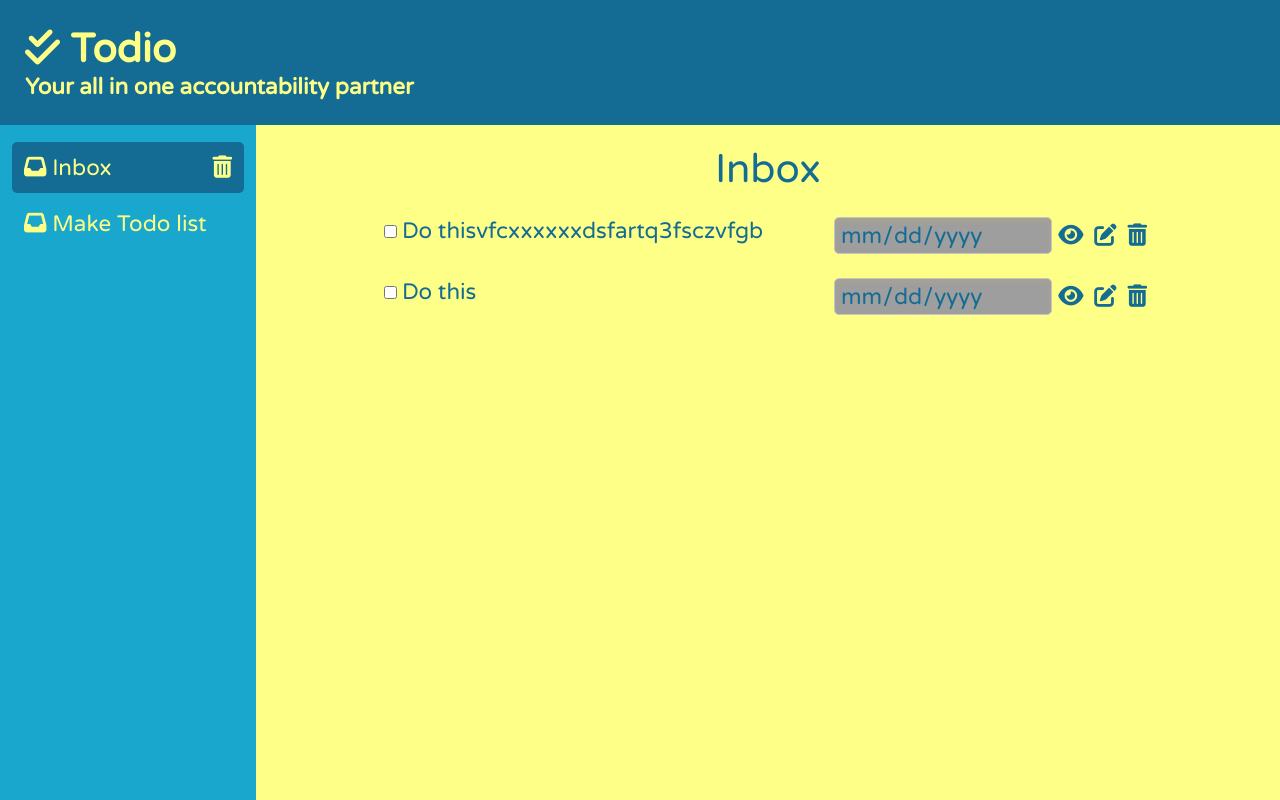
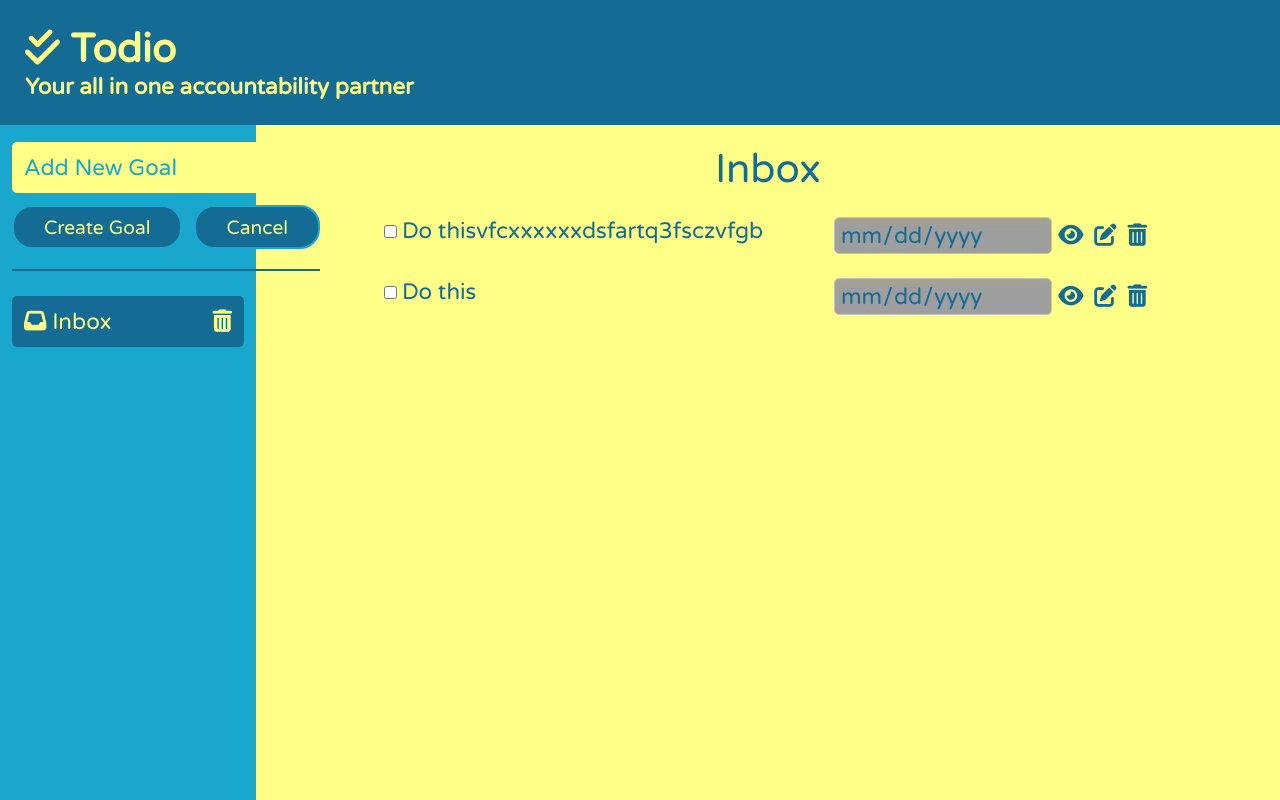
Before and after one commit to mariyazaveri13/todo, a website built with webpack: page src/index.html in a window 1280 px wide. Shown: the top 800 px of the page. Built offline with nearby package versions, Linux system fonts and the light colour scheme; grey boxes are pictures that could not be loaded.

Commit message:
removed dependancy on Storage for now

```diff
--- a/src/index.html
+++ b/src/index.html
@@ -22,10 +22,18 @@
         <div class="sidebar">
 
             <div class="menu-items">
+                <div class="menu-items-pr" >
+
+                    <input type="text" class="sidebar-input" name="projectName" placeholder="Add New Goal" id="projectName">
+
+                    <div class="btns">
+                        <button type="button" class="btn submit" id="submitBtn">Create Goal</button>
+                        <button type="button" class="btn reset" id="resetBtn">Cancel</button>
+                    </div>
+
+                    <hr class="hr">
+                </div>
                 <div class="menu-items-1" id="menuItems">
-
-                </div>
-                <div class="menu-items-1">
 
                 </div>
             </div>
--- a/src/index.js
+++ b/src/index.js
@@ -1,5 +1,7 @@
 import './style.css'
-import {makeActiveProject,setProjectsInSideBar} from './modules/UI.js';
+import {makeActiveProject,setProjectsInSideBar,innitGoals,defaultProject} from './modules/UI.js';
 
-makeActiveProject();
+defaultProject();
+//makeActiveProject();
+innitGoals();
 setProjectsInSideBar();
--- a/src/modules/Storage.js
+++ b/src/modules/Storage.js
@@ -1,14 +1,37 @@
-export default class Storage{
+// import Logger from "./Logger";
+// import TodoList from "./TodoList";
 
-    static saveToLocalStorge(todoList){
-        localStorage.setItem("todoList",JSON.stringify(todoList));
-    }
+// export default class Storage{
 
-    static getTodoFromLocalStorage(){
-        return JSON.parse(localStorage.getItem("todoList"));
-    }
+//     constructor(){
+//     }
 
-    static getProjectList(){
-        return JSON.parse(localStorage.getItem("todoList")).projects;
-    }
-}
+//     static saveToLocalStorge(todoList){
+//         localStorage.setItem("todoList",JSON.stringify(todoList));
+//     }
+
+//     static getTodoFromLocalStorage(){
+//         if(localStorage.getItem("todoList")=='undefined')
+//             return undefined;
+//         return JSON.parse(localStorage.getItem("todoList"));
+//     }
+
+//     static getProjectList(){
+//         if(!localStorage.getItem("todoList") || localStorage.getItem("todoList")=='undefined')
+//             return undefined;
+//         return JSON.parse(localStorage.getItem("todoList"));
+//     }
+
+//     static checkValidity(projectId){
+//         return this.getProjectList().some((project) => {
+//             return project.id === projectId;
+//         });
+//     }
+
+//     static addProject(project){
+//         if(!Storage.getTodoFromLocalStorage() || Storage.getTodoFromLocalStorage() == 'undefined'){
+//             //Storage.saveToLocalStorge(todoList.getProject('inbox'));
+//         }
+//         localStorage.setItem("todoList",JSON.stringify(project));
+//     }
+// }
--- a/src/modules/TodoList.js
+++ b/src/modules/TodoList.js
@@ -1,10 +1,9 @@
 import Project from './Project.js';
 
 export default class TodoList{
-    constructor(id){
-        this.id = id;
+    constructor(){
         this.projects = []
-        this.projects.push(new Project('inbox','Inbox'));
+        //this.projects.push(new Project('inbox','Inbox'));
     }
 
     addProjects(project){
@@ -15,7 +14,15 @@ export default class TodoList{
         return this.projects;
     }
 
-    getId(){
-        return this.id;
+    getProject(projectId){
+        return this.projects.find((p)=>{
+            return p.id === projectId
+        });
+    }
+
+    checkValidity(projectId){
+        return this.getTodoList().some((project) => {
+            return project.id === projectId;
+        });
     }
 }
--- a/src/modules/UI.js
+++ b/src/modules/UI.js
@@ -1,9 +1,16 @@
 import Project from "./Project";
+import Logger from "./Logger";
 import TodoList from "./TodoList";
-import Logger from "./Logger";
-import Storage from "./Storage";
 
 const FILE_NAME = 'src/modules/UI.js';
+const todoList = new TodoList();
+
+export function defaultProject(){
+    const project= new Project('inbox','Inbox');
+    todoList.addProjects(project)
+    setProjectsInSideBar();
+    makeActiveProject('inbox');
+}
 
 export function makeActiveProject(ele){
 
@@ -36,21 +43,8 @@ function removeClass(element){
 }
 
 export function setProjectsInSideBar(){
-    const p1 =  new Project(transormToCamelCase("Make Todo list"),"Make Todo list");
-    const p2 =  new Project(transormToCamelCase("Progress over Perfection"),"Progress over Perfection");
-
-    const list = new TodoList();
-
-    list.addProjects(p1);
-    //list.addProjects(p2);
-
-    Storage.saveToLocalStorge(list);
-
-    let lista = Storage.getProjectList();
-    console.log(lista);
     let todoListinner = '';
-
-    lista.map((p) => {
+    todoList.getTodoList().map((p) => {
         todoListinner += `
         <div class="project-btn" id="${p.id}">
             <div>
@@ -74,3 +68,37 @@ export function setProjectsInSideBar(){
 function transormToCamelCase(str){
     return str.toLowerCase().replace(/[^a-zA-Z0-9]+(.)/g, (m, chr) => chr.toUpperCase());
 }
+
+export function innitGoals(){
+    const submitBtn = document.getElementById('submitBtn');
+    const resetBtn = document.getElementById('resetBtn');
+
+    submitBtn.onclick = (e) => handleOnclickCreateGoal();
+    resetBtn.onclick = (e) => handleOnclickResetGoal();
+}
+
+function handleOnclickCreateGoal(){
+    let projectName = document.getElementById('projectName').value;
+    const projectId = transormToCamelCase(projectName);
+
+    if(!projectName){
+        alert('Please enter a goal');
+        return;
+    }
+    if(todoList.checkValidity(projectId)){
+        alert('You cannt enter same goals');
+        document.getElementById('projectName').value='';
+        return;
+    }
+
+    const newProject =  new Project(transormToCamelCase(projectId),projectName);
+
+    todoList.addProjects(newProject);
+
+    setProjectsInSideBar(todoList.getTodoList());
+    document.getElementById('projectName').value="";
+}
+
+function handleOnclickResetGoal(){
+    document.getElementById('projectName').value = '';
+}
--- a/src/style.css
+++ b/src/style.css
@@ -100,6 +100,7 @@ body{
 }
 .show{
     display: visible;
+    cursor: pointer;
 }
 
 .project-btn:hover{
@@ -107,9 +108,63 @@ body{
     border-radius: var(--size-small);
 }
 
-.project-btn.active-project{
+.project-btn.active-project,
+.sidebar-input
+{
     background: var(--pr-color);
     border-radius: var(--size-small);
+}
+
+.sidebar-input{
+    grid-row: 1;
+    background: var(--sd-color);
+    border: 0;
+    font-family: inherit;
+    color: var(--pr-color);
+    font-size: var(--font-mid);
+    padding: var(--size-mid);
+    margin-top: var(--size-small);
+}
+
+.sidebar-input::placeholder {
+    color: var(--acc-color);
+}
+
+.menu-items-pr{
+    display: grid;
+    grid-template-rows: 1fr 1fr;
+}
+
+.btns{
+    display: grid;
+    grid-template-rows: 1fr;
+    gap:var(--size-mid);
+}
+
+.btn{
+    font-family: inherit;
+    font-size: var(--font-small);
+    padding: var(--size-small);
+    border-radius: var(--size-big);
+    outline:0;
+    grid-row: 1;
+    margin-top: var(--size-mid);
+    background-color: var(--pr-color);
+    border: 2px solid var(--acc-color);
+    color: var(--sd-color);
+}
+
+.btn:hover{
+    font-size: var(--font-mid);
+    cursor: pointer;
+    font-weight: bold;
+}
+
+.hr{
+    margin: var(--size-big) 0 var(--size-big) 0;
+    border: 0;
+    height: 2px;
+    background: var(--pr-color);
 }
 
 .content{
```
